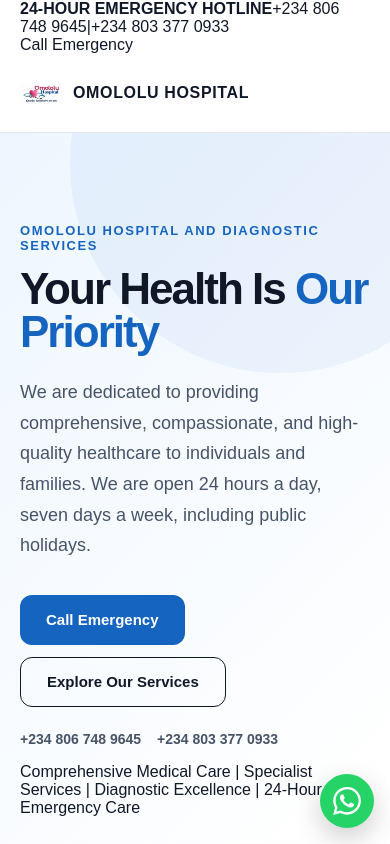
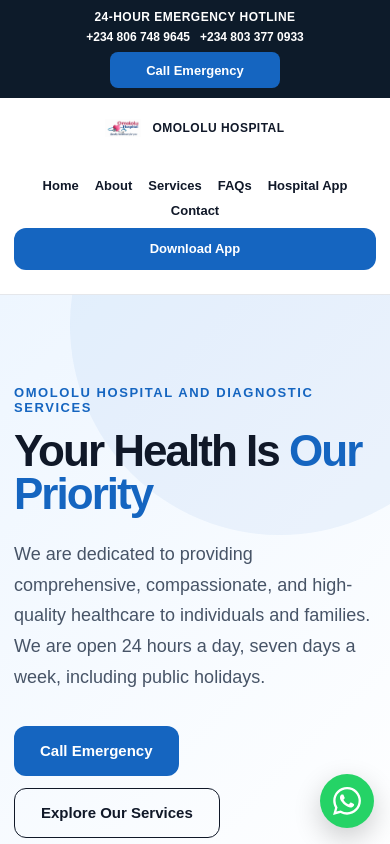
Before and after one commit to jamesmercy0790-source/Omololu-Hospital, a Next.js app: page / in a window 390 px wide. Shown: the top 844 px of the page. Built offline with nearby package versions, Linux system fonts and the light colour scheme.

Commit message:
Apply doctor-approved multi-page styling and SEO

```diff
--- a/app/globals.css
+++ b/app/globals.css
@@ -91,8 +91,8 @@ footer .button { min-height: 50px; }
 }
 
 @media (max-width: 850px) {
-  .nav { padding: 12px 0; }
-  nav { display: none; }
+  .nav { padding: 12px 0; flex-wrap: wrap; justify-content: center; }
+  nav { display: flex; flex-wrap: wrap; justify-content: center; flex-basis: 100%; gap: 10px 16px; padding: 8px 0 12px; font-size: 13px; }
   .mobile-download { display: inline-flex; align-items: center; justify-content: center; }
   .hero-grid, .two-col, .contact-grid { grid-template-columns: 1fr; gap: 38px; }
   .hero { min-height: auto; }
@@ -104,3 +104,93 @@ footer .button { min-height: 50px; }
   .whatsapp-float { right: 16px; bottom: 16px; width: 54px; height: 54px; }
   .whatsapp-float svg { width: 28px; height: 28px; }
 }
+
+
+/* Doctor-approved multi-page website additions */
+.emergency-bar { background: #0d1b2a; color: #fff; position: relative; z-index: 30; }
+.emergency-inner { min-height: 48px; display: flex; align-items: center; justify-content: space-between; gap: 16px; padding-top: 6px; padding-bottom: 6px; }
+.emergency-copy { display: flex; flex-wrap: wrap; align-items: center; gap: 9px 14px; font-size: 13px; }
+.emergency-copy strong { color: #fff; font-size: 12px; letter-spacing: .04em; }
+.emergency-copy a { color: #fff; font-weight: 800; }
+.emergency-copy a:hover { text-decoration: underline; }
+.emergency-separator { color: #9fb2c5; }
+.emergency-button { display: inline-flex; align-items: center; justify-content: center; min-height: 36px; padding: 8px 16px; border-radius: 8px; background: #1565c0; color: #fff; font-size: 13px; font-weight: 800; white-space: nowrap; transition: transform .2s ease, background .2s ease; }
+.emergency-button:hover { transform: translateY(-1px); background: #0f55a5; }
+.nav-download { min-height: 42px; padding: 11px 16px; font-size: 13px; }
+.page-hero { padding: 76px 0 72px; background: linear-gradient(135deg, #eef6ff 0%, #fff 72%); border-bottom: 1px solid #e5edf5; }
+.page-hero h1 { max-width: 950px; font-size: clamp(38px, 5.5vw, 62px); line-height: 1.04; }
+.page-hero h1 span { color: #1565c0; }
+.page-intro { max-width: 850px; margin: 22px 0 0; color: #475467; font-size: 18px; line-height: 1.75; }
+.compact-hero { padding-top: 58px; padding-bottom: 55px; }
+.content-narrow { max-width: 900px; }
+.content-narrow > p, .legal-content > p { color: #475467; font-size: 16px; line-height: 1.85; }
+.legal-content h2 { margin-top: 30px; margin-bottom: 10px; font-size: 25px; }
+.legal-content address { font-style: normal; line-height: 1.9; color: #475467; }
+.legal-content address a { color: #1565c0; font-weight: 700; }
+.highlight-note { margin-top: 28px; padding: 18px 20px; border-left: 4px solid #1565c0; border-radius: 0 12px 12px 0; background: #eef6ff; color: #243746; line-height: 1.75; }
+.service-list-grid { display: grid; grid-template-columns: repeat(3, minmax(0, 1fr)); gap: 18px; margin-top: 34px; }
+.service-list-card { min-height: 155px; }
+.service-list-card h3 { margin: 0; font-size: 17px; line-height: 1.5; }
+.service-check { width: 36px; height: 36px; margin-bottom: 17px; display: grid; place-items: center; border-radius: 11px; background: #e6f0ff; color: #1565c0; font-size: 24px; font-weight: 800; }
+.center-actions { display: flex; justify-content: center; margin-top: 32px; }
+.value-grid { display: grid; grid-template-columns: repeat(3, minmax(0,1fr)); gap: 18px; margin-top: 28px; }
+.value-grid .card h3 { color: #102a43; }
+.why-list { margin-top: 28px; }
+.why-list article { padding: 19px 0; border-bottom: 1px solid #e1e8f0; }
+.why-list h3 { margin-bottom: 8px; color: #102a43; }
+.why-list p { margin: 0; color: #475467; line-height: 1.75; }
+.service-detail-grid { display: grid; grid-template-columns: repeat(2, minmax(0,1fr)); gap: 18px; }
+.service-detail-card h2 { margin: 0 0 12px; font-size: 21px; line-height: 1.3; }
+.service-detail-card p { margin-bottom: 0; color: #667085; line-height: 1.75; }
+.faq-list { max-width: 920px; }
+.faq-item { padding: 20px 0; border-bottom: 1px solid #dbe5ef; }
+.faq-item summary { display: flex; justify-content: space-between; align-items: center; gap: 18px; cursor: pointer; list-style: none; color: #102a43; font-size: 17px; font-weight: 800; line-height: 1.5; }
+.faq-item summary::-webkit-details-marker { display: none; }
+.faq-plus { flex: 0 0 30px; width: 30px; height: 30px; display: grid; place-items: center; border-radius: 50%; background: #e6f0ff; color: #1565c0; font-size: 22px; transition: transform .2s ease; }
+.faq-item[open] .faq-plus { transform: rotate(45deg); }
+.faq-item p { margin: 15px 40px 0 0; color: #475467; line-height: 1.8; }
+.faq-cta { margin-top: 42px; padding: 28px; border: 1px solid #dbe5ef; border-radius: 18px; background: #f7faff; }
+.faq-cta h2 { font-size: 30px; }
+.faq-cta p { color: #475467; line-height: 1.7; }
+.contact-page-grid { display: grid; grid-template-columns: 1fr 1fr; gap: 24px; align-items: stretch; }
+.contact-info-card { display: flex; flex-direction: column; align-items: flex-start; gap: 15px; padding: 30px; border: 1px solid #dbe5ef; border-radius: 20px; background: #fff; box-shadow: 0 12px 32px rgba(16,24,40,.05); }
+.contact-info-card h2 { font-size: 27px; }
+.contact-info-card address { font-style: normal; color: #475467; line-height: 1.9; }
+.contact-info-card a:not(.button) { color: #1565c0; font-weight: 700; }
+.emergency-contact-card { background: #f7faff; }
+.contact-phone { font-size: 21px; font-weight: 800; }
+.contact-info-card .button { margin-top: 0; }
+.app-home-card { padding: 30px; border-radius: 20px; background: #fff; border: 1px solid #dbe5ef; box-shadow: 0 18px 48px rgba(16,24,40,.08); }
+.app-home-card h3 { font-size: 24px; color: #102a43; }
+.app-home-card p { color: #667085; line-height: 1.7; }
+.small-note { font-size: 13px; }
+.full-button { width: 100%; margin-top: 18px; }
+.hero-card-title { margin: 15px 0 0; font-size: 24px; line-height: 1.2; }
+.hero-service-line { margin-top: 22px; color: #526575; font-size: 12px; line-height: 1.7; }
+.text-link { display: inline-block; margin-top: 18px; color: #1565c0; font-weight: 800; }
+.text-link:hover { text-decoration: underline; }
+.light-button { border-color: #dbe7f2; color: #fff; }
+.footer-inner { flex-wrap: wrap; padding-top: 18px; padding-bottom: 18px; }
+.footer-inner p { margin: 7px 0 0; }
+.footer-links, .footer-contact { display: flex; flex-wrap: wrap; gap: 12px 18px; }
+.footer-links a, .footer-contact a { color: #dbe7f2; }
+.footer-links a:hover, .footer-contact a:hover { text-decoration: underline; }
+@media (max-width: 850px) {
+  .emergency-inner { flex-direction: column; align-items: stretch; gap: 8px; padding-top: 10px; padding-bottom: 10px; }
+  .emergency-copy { justify-content: center; text-align: center; gap: 6px 10px; }
+  .emergency-button { align-self: center; min-width: 170px; }
+  .service-list-grid, .value-grid, .service-detail-grid, .contact-page-grid { grid-template-columns: 1fr; }
+  .page-hero { padding: 58px 0 54px; }
+  .page-intro { font-size: 16px; }
+  .footer-inner { gap: 16px; }
+}
+@media (max-width: 480px) {
+  .container { width: min(100% - 28px, 1160px); }
+  .brand { font-size: 12px; }
+  .brand img { width: 36px; height: 36px; }
+  .nav-download { width: 100%; }
+  .emergency-copy { font-size: 12px; }
+  .emergency-copy strong { width: 100%; }
+  .emergency-separator { display: none; }
+  .faq-cta .button { width: 100%; margin: 6px 0; }
+}
```
